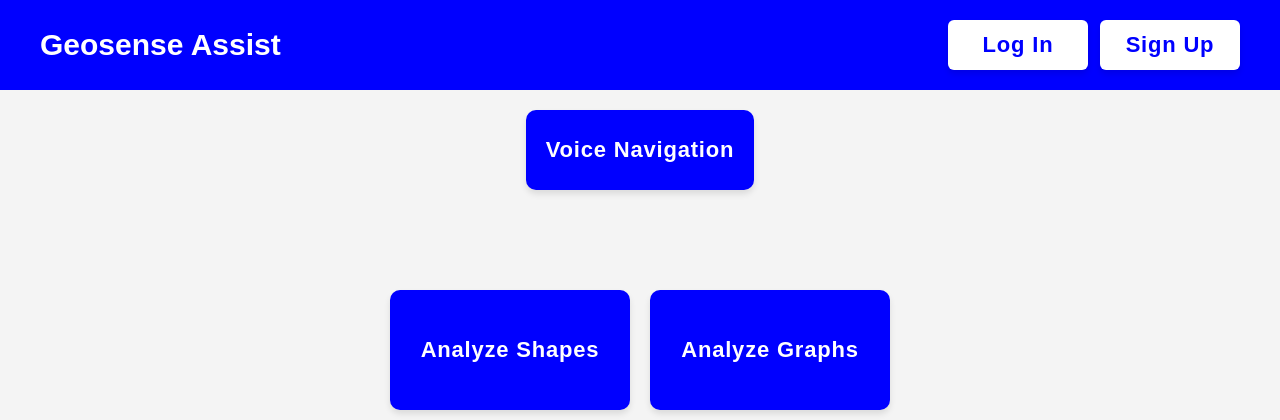
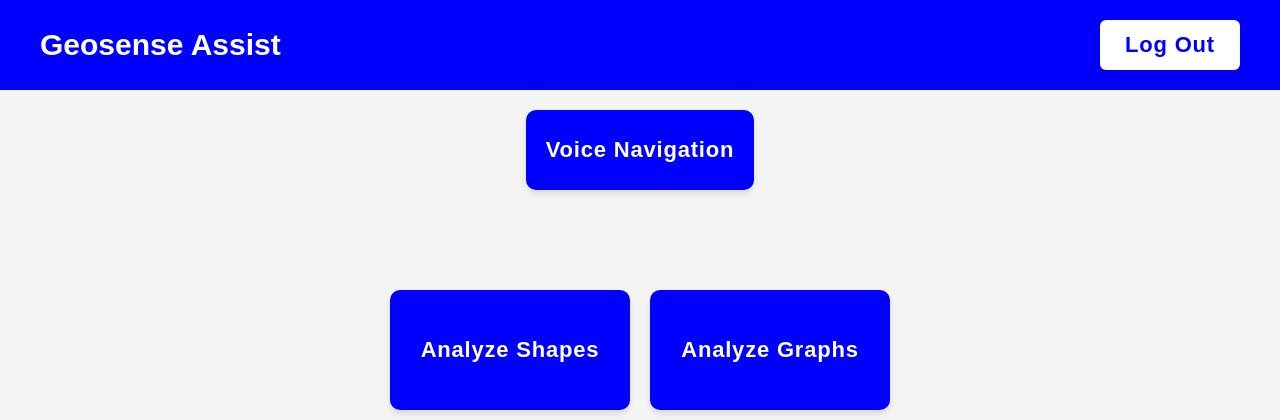
Before and after one commit to zuhairsiddiqui/GeoSenseAssist-Project, a Flask app: page / in a window 1280 px wide. Shown: the top 420 px of the page. Run offline with Flask 3, Linux system fonts and the light colour scheme; the visitor is signed in with stand-in values (Sample User, id 1).

Commit message:
Fixed logout button. (last commit didnt).

```diff
--- a/website/templates/website.html
+++ b/website/templates/website.html
@@ -204,10 +204,15 @@
     <div class="header-bar">
         <a href="/" class="header-name" style="text-decoration: none; color: white;">Geosense Assist</a>
         <div class="header-buttons">
-            <a href="/login" class="header-button">Log In</a>
-            <a href="/signup" class="header-button">Sign Up</a>
+            {% if session.get("user_email") %} <!-- if user is logged in, display logout instead of signup/login -->
+                <a href="/logout" class="header-button">Log Out</a>
+            {% else %}
+                <a href="/login" class="header-button">Log In</a>
+                <a href="/signup" class="header-button">Sign Up</a>
+            {% endif %}
         </div>
     </div>
+
 
     <!-- Voice navigation button -->
     <button id="start-recording" class="custom-button" style="margin: 20px auto;">Voice Navigation</button>
```
